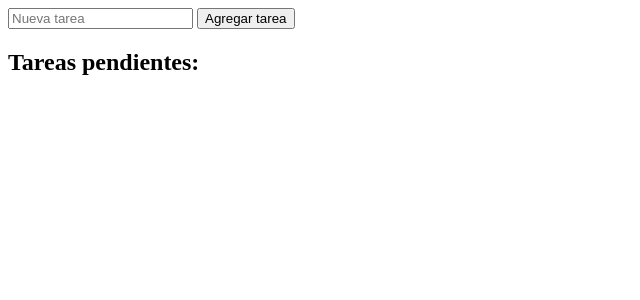
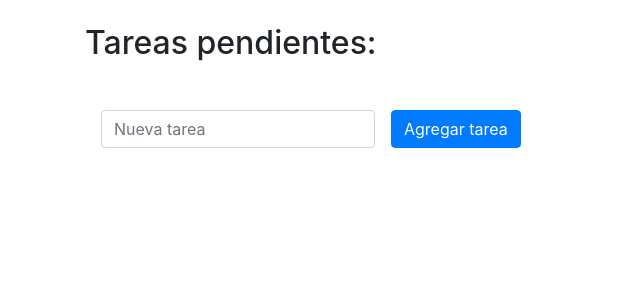
Before and after one commit to FranciscoLopezGarcia/To-Do-List, a PHP site: page / in a window 1280 px wide. Shown: the top 300 px of the page, without its empty margins (0-640 px from the left). Run offline with PHP 8.4, Linux system fonts and the light colour scheme; data that the repository does not hold is empty; some libraries are stand-ins or nearby versions.

Commit message:
add list

```diff
--- a/index.php
+++ b/index.php
@@ -1,38 +1,50 @@
-<!-- CREACION DE TO-DO LIST -->
-
-
 <!DOCTYPE html>
 <html lang="es">
 <head>
     <meta charset="UTF-8">
     <title>To-Do List</title>
+    <link rel="stylesheet" href="https://maxcdn.bootstrapcdn.com/bootstrap/4.0.0/css/bootstrap.min.css">
 </head>
 <body>
+    <div class="container">
+        <h2 class="my-4">Tareas pendientes:</h2>
+        <ul id="taskList" class="list-group">
+            <?php
+            foreach ($tasks as $task) {
+                echo "<li class='list-group-item'>$task <button class='btn btn-danger btn-sm float-right'>Eliminar</button></li>";
+            }
+            ?>
+        </ul>
 
-<form method="post">
-    <input type="text" name="task" placeholder="Nueva tarea" required>
-    <button type="submit">Agregar tarea</button>
-</form>
+        <form onsubmit="return addTask()" class="form-inline my-4">
+            <div class="form-group mx-sm-3 mb-2">
+                <input type="text" id="newTask" class="form-control" placeholder="Nueva tarea" required>
+            </div>
+            <button type="submit" class="btn btn-primary mb-2">Agregar tarea</button>
+        </form>
+    </div>
 
-<?php
-$tasks = [];
+    <script>
+        function addTask() {
+            var newTask = document.getElementById('newTask').value;
+            if (newTask.trim() === '') {
+                alert('Por favor, ingresa una tarea.');
+                return false;
+            }
 
-if ($_SERVER['REQUEST_METHOD'] === 'POST') {
-    $newTask = $_POST['task'];
-    if (!empty($newTask)) {
-        $tasks[] = $newTask;
-    }
-}
-?>
+            var taskList = document.getElementById('taskList');
+            var newTaskItem = document.createElement('li');
+            newTaskItem.className = 'list-group-item';
+            newTaskItem.innerHTML = newTask + " <button class='btn btn-danger btn-sm float-right'>Eliminar</button>";
+            taskList.insertBefore(newTaskItem, taskList.childNodes[0]);
 
-<h2>Tareas pendientes:</h2>
-<ul>
-    <?php
-    foreach ($tasks as $task) {
-        echo "<li>$task</li>";
-    }
-    ?>
-</ul>
+            document.getElementById('newTask').value = '';
+            return false;
+        }
+    </script>
 
+    <script src="https://code.jquery.com/jquery-3.2.1.slim.min.js"></script>
+    <script src="https://cdnjs.cloudflare.com/ajax/libs/popper.js/1.12.9/umd/popper.min.js"></script>
+    <script src="https://maxcdn.bootstrapcdn.com/bootstrap/4.0.0/js/bootstrap.min.js"></script>
 </body>
 </html>
```
